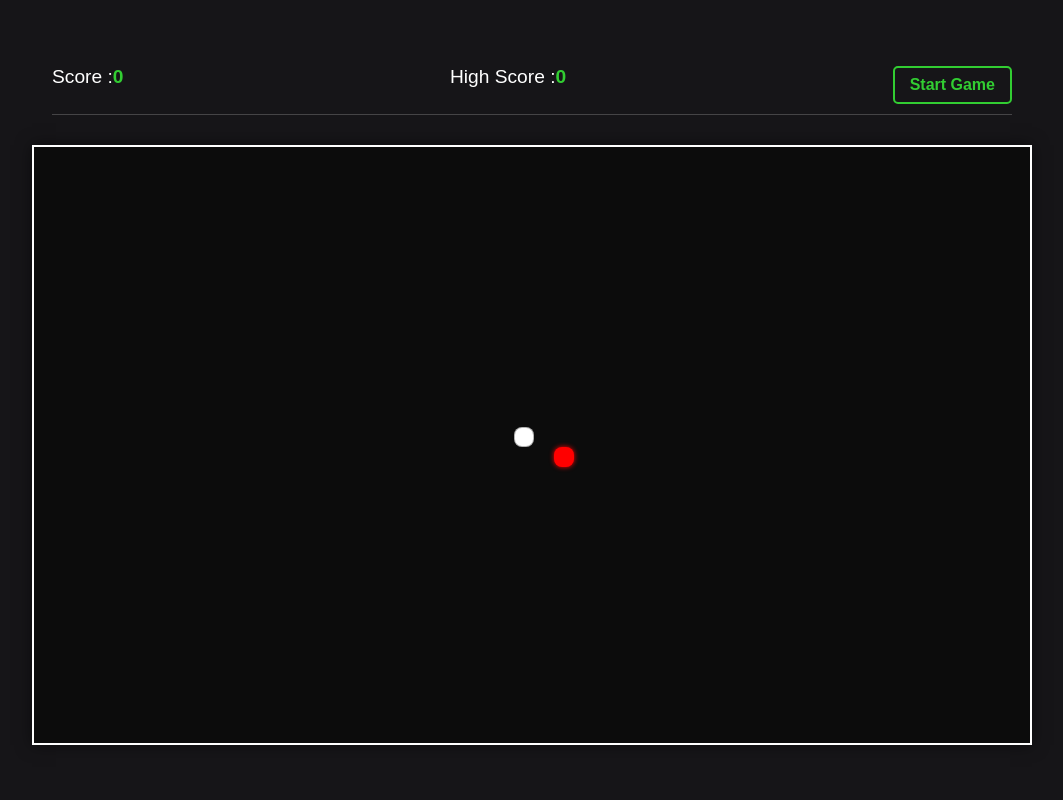
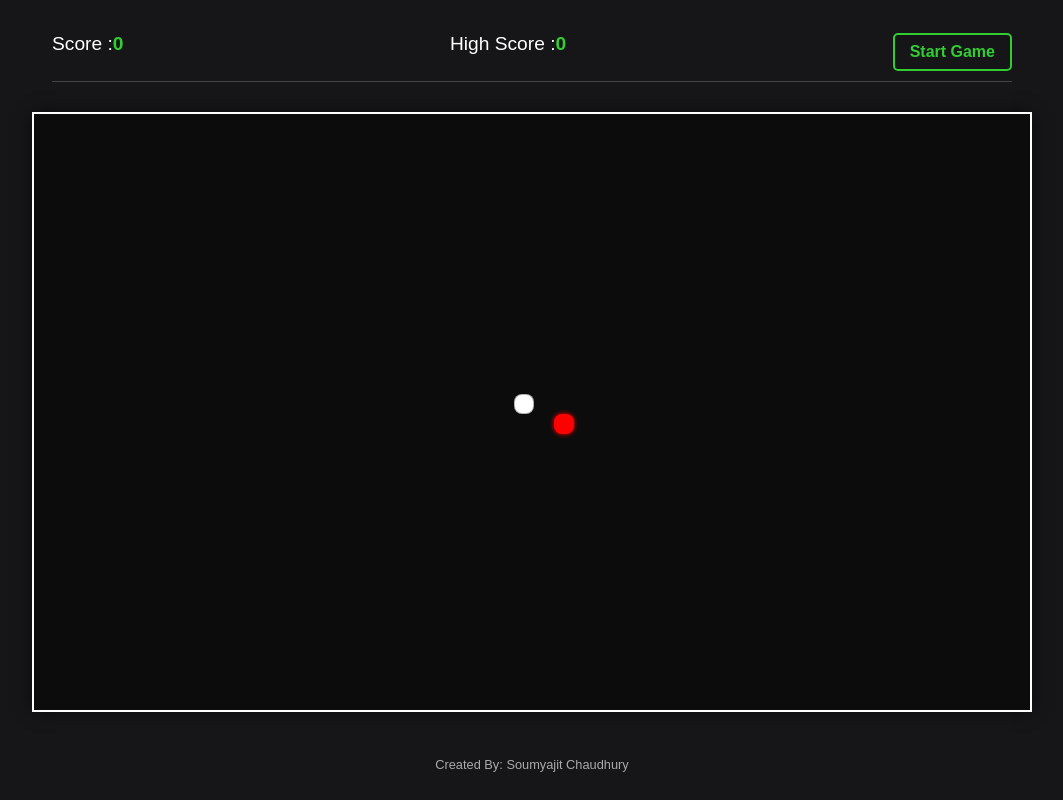
Before and after one commit to Soumyajitttt/Snake-Game, a plain HTML site: page index.html in a window 1280 px wide. Shown: the whole page, without its empty margins (108-1171 px from the left). Drawn offline with Linux system fonts and the light colour scheme.

Commit message:
final product

```diff
--- a/index.html
+++ b/index.html
@@ -30,6 +30,7 @@
                 </div>
                 <div class="food"></div>
             </div>
+            <div class="credit">Created By: Soumyajit Chaudhury</div>
         </section>
     </main>
 </body>
--- a/style.css
+++ b/style.css
@@ -113,6 +113,16 @@ section {
     box-shadow: 0 0 5px var(--color-accent-food);
 }
 
+.credit {
+    text-align: center;
+    margin-top: 10px;
+    padding: 5px;
+    font-size: 0.8em;
+    color: #aaa;
+    font-family: sans-serif;
+}
+
+
 .custom-alert {
             position: absolute;
             top: 0;
```
